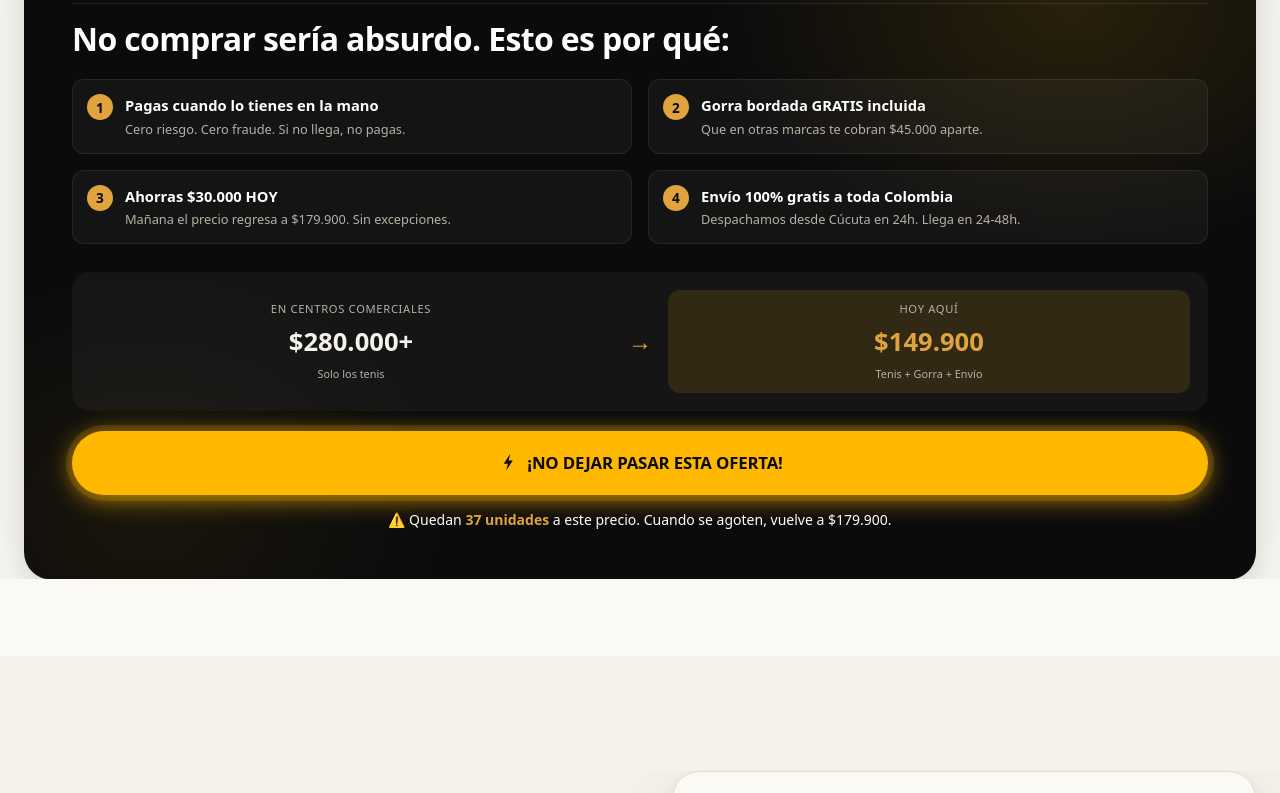
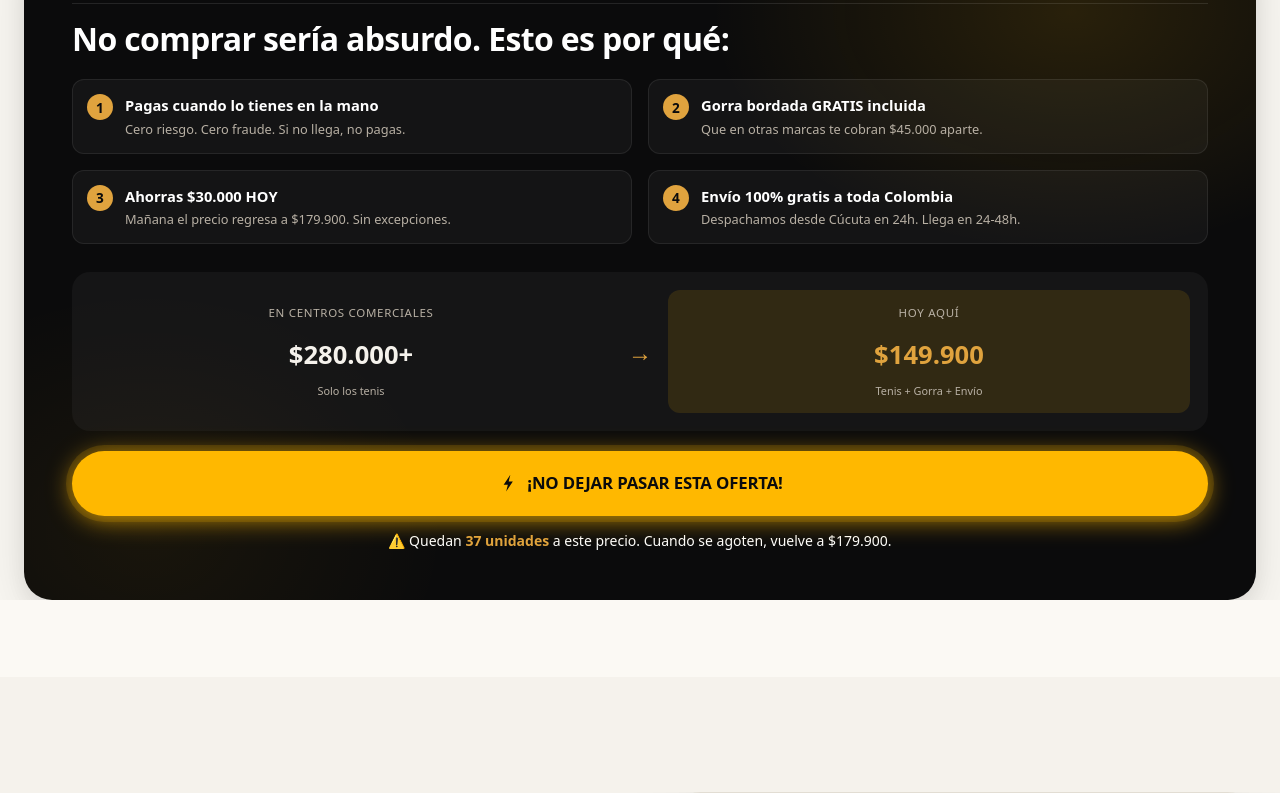
Before and after one commit to funnellersinfo-maker/brahma-landing, a Next.js app: page / in a window 1280 px wide. Shown: the part 9717-10510 px from the top of the page. Built offline with nearby package versions, Linux system fonts and the light colour scheme.

Commit message:
Fix: separar elementos de la comparativa FOMO con mas espacio

```diff
--- a/src/app/landing.css
+++ b/src/app/landing.css
@@ -1930,13 +1930,14 @@ html { scroll-behavior: smooth; }
 .lp-fomo__vs-col--win {
   background: rgba(255,184,0,0.12);
   border-radius: 12px;
-  padding: 10px;
-}
-.lp-fomo__vs-label { display: block; font-size: 0.7rem; color: var(--lp-stone-2); text-transform: uppercase; letter-spacing: 0.06em; margin-bottom: 4px; }
+  padding: 14px;
+}
+.lp-fomo__vs-label { display: block; font-size: 0.72rem; color: var(--lp-stone-2); text-transform: uppercase; letter-spacing: 0.06em; margin-bottom: 12px; }
 .lp-fomo__vs-price { font-family: var(--lp-font-display); font-weight: 800; font-size: clamp(1.2rem, 3vw, 1.6rem); color: var(--lp-bone); display: block; }
 .lp-fomo__vs-col--win .lp-fomo__vs-price { color: var(--lp-amber); }
-.lp-fomo__vs-col small { font-size: 0.68rem; color: var(--lp-stone-2); display: block; margin-top: 2px; }
-.lp-fomo__vs-arrow { font-size: 1.5rem; color: var(--lp-amber); font-weight: 700; }
+.lp-fomo__vs-col small { font-size: 0.68rem; color: var(--lp-stone-2); display: block; margin-top: 6px; }
+.lp-fomo__vs-arrow { font-size: 1.5rem; color: var(--lp-amber); font-weight: 700; padding-block: 10px; }
+.lp-fomo__vs-arrow-inline { margin-block: 14px; }
 .lp-fomo__warn {
   text-align: center;
   margin-top: 14px;
@@ -1946,8 +1947,11 @@ html { scroll-behavior: smooth; }
 .lp-fomo__warn b { font-family: var(--lp-font-display); color: var(--lp-amber) !important; }
 @media (max-width: 600px) {
   .lp-fomo__grid { grid-template-columns: 1fr; }
-  .lp-fomo__vs { grid-template-columns: 1fr; gap: 8px; }
+  .lp-fomo__vs { grid-template-columns: 1fr; gap: 0; padding: 22px 18px; }
   .lp-fomo__vs-arrow { transform: rotate(90deg); }
+  .lp-fomo__vs-col:not(.lp-fomo__vs-col--win) { margin-bottom: 16px; }
+  .lp-fomo__vs-col--win { margin-top: 16px; }
+  .lp-fomo__vs-arrow-inline { margin-block: 16px; }
 }
 
 /* ---------- PURCHASE NOTIFICATIONS (prueba social flotante) ---------- */
```
